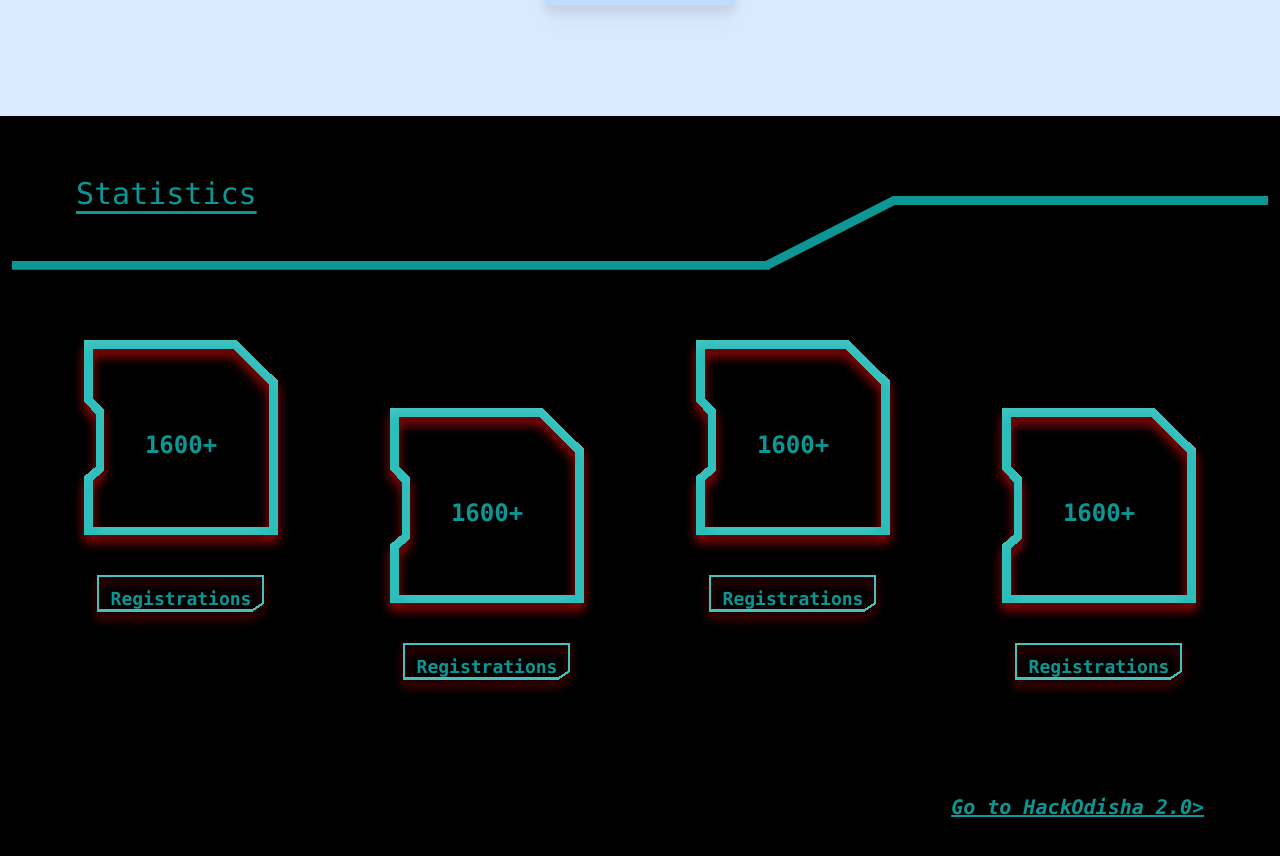
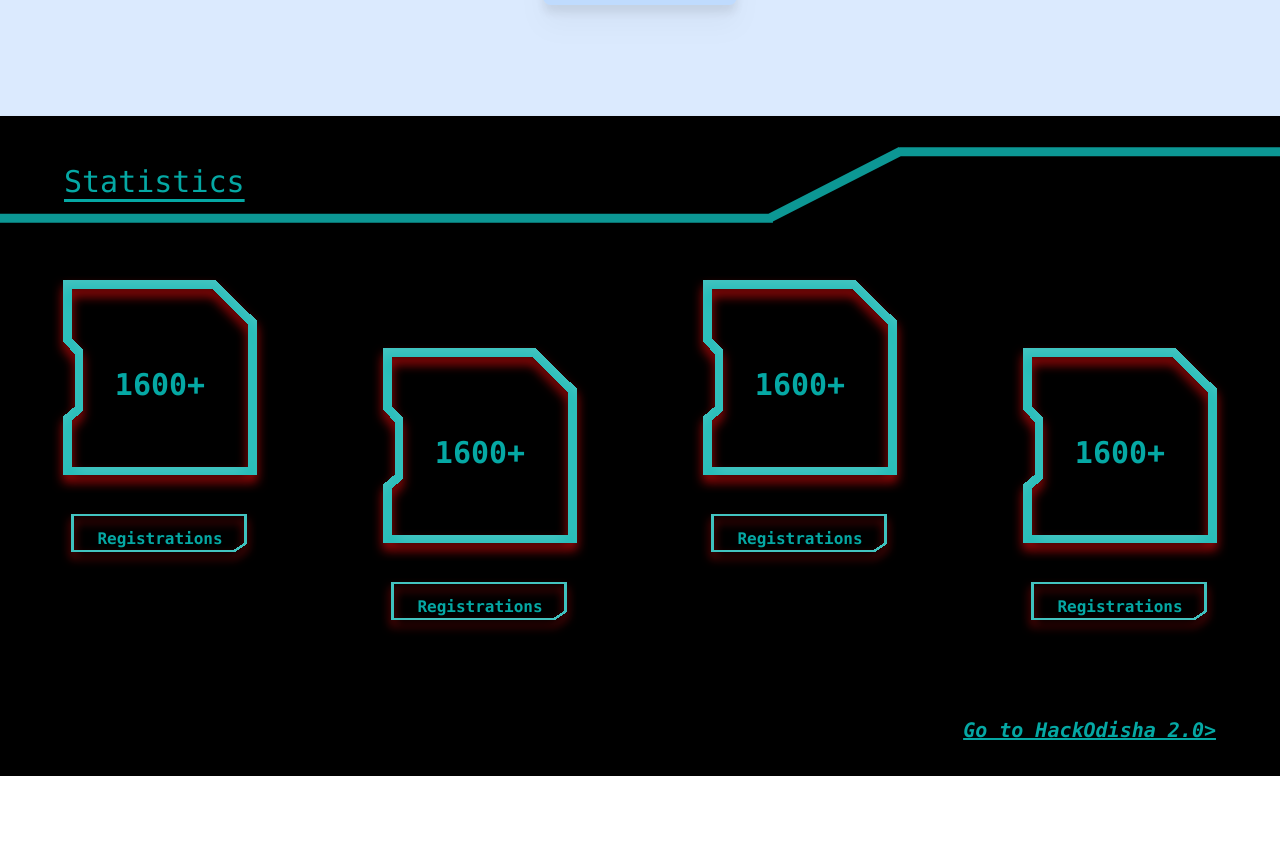
Before and after one commit to Hackodisha/Hackodisha2023, a Next.js app: page / in a window 1280 px wide. Shown: the part 684-1540 px from the top of the page. After the commit the page ends 1460 px from the top, so only its background shows below. Built offline with nearby package versions, Linux system fonts and the light colour scheme.

Commit message:
Tweaks to Statistics component

```diff
--- a/src/app/globals.css
+++ b/src/app/globals.css
@@ -9,3 +9,9 @@
 
   }
 }
+
+*{
+  margin: 0;
+  padding: 0;
+  box-sizing: border-box;
+}
--- a/src/app/page.js
+++ b/src/app/page.js
@@ -63,7 +63,7 @@ export default function Home() {
           </a>
         </div>
       </main>
-      <div className="flex min-h-fit min-w-screen flex-col items-center  xl:p-0 md:text-2xl bg-black shadow"  >
+      <div className="flex min-h-fit min-w-screen items-center bg-black shadow overflow-x-hidden"  >
         <Statistics />
       </div>
     </>
--- a/src/components/suraj/Statistics.js
+++ b/src/components/suraj/Statistics.js
@@ -4,61 +4,45 @@ import './statisticsStyle.css'
 
 const Statistics = () => {
   return (
-    <div className=" container p-3 textcolor justify-center" >
-      <div className=" lg:text-[20px] md:text-[18px] font-semibold " >
-        <h1 className="mt-[1.5rem] md:mt-[2rem] lg:mt-[2.5rem] xl:mt-[3rem] 2xl:mt-[3rem] md:mb-[0rem] lg:mb-[-1rem] xl:mb-[-1rem] 2xl:mb-[-2rem] underline underline-offset-[7px] mx-6 sm:mx-8 md:mx-12 lg:mx-16 xl:mx-16  text-lg sm:text-xl md:text-2xl lg:text-3xl xl:3xl 2xl:text-4xl font-normal ">Statistics</h1>
-        <div className='upperline'></div>
-        <div className=" grid grid-cols-2 md:grid-cols-2 lg:grid-cols-4 m-4 flex justify-items-center"  >
+    <div className=" container  text-secondary w-screen" >
+      <div className=" lg:text-[20px] md:text-[18px] font-semibold w-screen " >
 
-          <div className="card lg:h-[20rem] xl:h-[25rem] 2xl:h-[25rem]] lg:pb-[5rem] xl:pb-[5rem] 2xl:pb-[5rem] w-full m-4 mt-3  p-3 mb-5 rounded flex flex-col items-center bg-none" >
-            <div className='frame h-full w-full'>
-              <h3 className="p-8 text-base sm:text-xl md:text-2xl lg:text-2xl 2xl:text-2xl ">1600+</h3>
+        <h1 className="mt-[2.5rem] md:mt-[2rem] lg:mt-[2.5rem] xl:mt-[3rem] 2xl:mt-[3rem] -mb-1 sm:-mb-4 md:-mb-8 lg:-mb-12 xl:-mb-16 2xl:-mb-16 underline underline-offset-[7px] mx-6 smallmobile:mx-2 sm:mx-8 md:mx-12 lg:mx-16 xl:mx-16  text-3xl sm:text-2xl md:text-2xl lg:text-3xl xl:3xl 2xl:text-4xl smallmobile:text-lg font-normal 2xl:m-auto 2xl:w-[90%] ">Statistics</h1>
+        <div className='upperline 2xl:m-auto 2xl:w-[90%]'></div>
+        <div className=" grid grid-cols-2 w-full mt-4 smallmobile:grid-cols-1 place-items-center md:grid-cols-4 lg:grid-cols-4 "  >
+
+          <div className="card md:h-[20rem] xl:h-[25rem] 2xl:h-[25rem] h-64 md:pb-[5rem] xl:pb-[5rem] 2xl:pb-[5rem] w-full m-4 mt-3  p-3 mb-5 rounded flex flex-col items-center bg-none" >
+            <div className='frame h-full w-full '>
+              <h3 className="p-8 text-3xl sm:text-2xl md:text-3xl 2xl:text-4xl ">1600+</h3>
             </div>
-            <div className='base w-full lg:w-8/12  h-16 sm:h-24 md:h-28 lg:h-32'>
-              <p className=" text-xs sm:text-lg md:text-base lg:text-lg 2xl:text-xl ">Registrations</p>
+            <div className='base w-full lg:w-10/12 xl:w-8/12  h-16 sm:h-24 md:h-28 lg:h-32'>
+              <p className=" smallmobile:text-xs text-sm sm:text-lg md:text-base 2xl:text-lg ">Registrations</p>
             </div>
           </div>
-          <div className="card lg:h-[20rem] xl:h-[25rem] 2xl:h-[25rem]] lg:pt-[5rem] xl:pt-[5rem] 2xl:pt-[5rem] w-full m-4 mt-3  p-3 mb-5 rounded flex flex-col items-center bg-none" >
-            <div className='frame h-full w-full'>
-              <h3 className="p-8 text-base sm:text-xl md:text-2xl lg:text-2xl 2xl:text-2xl ">1600+</h3>
+          <div className="card md:h-[20rem] xl:h-[25rem] 2xl:h-[25rem] md:pt-[5rem] xl:pt-[5rem] 2xl:pt-[5rem] h-64 w-full m-4 mt-3  p-3 mb-5 rounded flex flex-col items-center bg-none" >
+            <div className='frame h-full w-full '>
+              <h3 className="p-8 text-3xl sm:text-2xl md:text-3xl 2xl:text-4xl ">1600+</h3>
             </div>
-            <div className='base w-full lg:w-8/12  h-16 sm:h-24 md:h-28 lg:h-32'>
-              <p className=" text-xs sm:text-lg md:text-base lg:text-lg 2xl:text-xl ">Registrations</p>
+            <div className='base w-full lg:w-10/12 xl:w-8/12  h-16 sm:h-24 md:h-28 lg:h-32'>
+              <p className=" smallmobile:text-xs text-sm sm:text-lg md:text-base 2xl:text-lg ">Registrations</p>
             </div>
           </div>
-          <div className="card lg:h-[20rem] xl:h-[25rem] 2xl:h-[25rem]] lg:pb-[5rem] xl:pb-[5rem] 2xl:pb-[5rem] w-full m-4 mt-3  p-3 mb-5 rounded flex flex-col items-center bg-none" >
-            <div className='frame h-full w-full'>
-              <h3 className="p-8 text-base sm:text-xl md:text-2xl lg:text-2xl 2xl:text-2xl ">1600+</h3>
+          <div className="card md:h-[20rem] xl:h-[25rem] 2xl:h-[25rem] h-64 md:pb-[5rem] xl:pb-[5rem] 2xl:pb-[5rem] w-full m-4 mt-3  p-3 mb-5 rounded flex flex-col items-center bg-none" >
+            <div className='frame h-full w-full '>
+              <h3 className="p-8 text-3xl sm:text-2xl md:text-3xl 2xl:text-4xl ">1600+</h3>
             </div>
-            <div className='base w-full lg:w-8/12  h-16 sm:h-24 md:h-28 lg:h-32'>
-              <p className=" text-xs sm:text-lg md:text-base lg:text-lg 2xl:text-xl ">Registrations</p>
+            <div className='base w-full lg:w-10/12 xl:w-8/12  h-16 sm:h-24 md:h-28 lg:h-32'>
+              <p className=" smallmobile:text-xs text-sm sm:text-lg md:text-base 2xl:text-lg ">Registrations</p>
             </div>
           </div>
-          <div className="card lg:h-[20rem] xl:h-[25rem] 2xl:h-[25rem]] lg:pt-[5rem] xl:pt-[5rem] 2xl:pt-[5rem] w-full m-4 mt-3  p-3 mb-5 rounded flex flex-col items-center bg-none" >
-            <div className='frame h-full w-full'>
-              <h3 className="p-8 text-base sm:text-xl md:text-2xl lg:text-2xl 2xl:text-2xl ">1600+</h3>
+          <div className="card md:h-[20rem] xl:h-[25rem] 2xl:h-[25rem] md:pt-[5rem] xl:pt-[5rem] 2xl:pt-[5rem] h-64 w-full m-4 mt-3  p-3 mb-5 rounded flex flex-col items-center bg-none" >
+            <div className='frame h-full w-full '>
+              <h3 className="p-8 text-3xl sm:text-2xl md:text-3xl 2xl:text-4xl ">1600+</h3>
             </div>
-            <div className='base w-full lg:w-8/12  h-16 sm:h-24 md:h-28 lg:h-32'>
-              <p className=" text-xs sm:text-lg md:text-base lg:text-lg 2xl:text-xl ">Registrations</p>
+            <div className='base w-full lg:w-10/12 xl:w-8/12  h-16 sm:h-24 md:h-28 lg:h-32'>
+              <p className=" smallmobile:text-xs text-sm sm:text-lg md:text-base 2xl:text-lg ">Registrations</p>
             </div>
           </div>
-          {/* <div className="card lg:h-[20rem] xl:h-[25rem] 2xl:h-[25rem]] w-full m-4 mt-3  p-3 mb-5 rounded flex flex-col items-center bg-none" >
-            <div className='frame h-full w-full'>
-              <h3 className="p-8 text-base sm:text-xl md:text-2xl lg:text-2xl 2xl:text-2xl ">1600+</h3>
-            </div>
-            <div className='base w-full lg:w-8/12  h-16 sm:h-24 md:h-28 lg:h-32'>
-              <p className=" text-xs sm:text-lg md:text-base lg:text-lg 2xl:text-xl ">Registrations</p>
-            </div>
-          </div>
-          <div className="card lg:h-[20rem] xl:h-[25rem] 2xl:h-[25rem]] w-full m-4 mt-3  p-3 mb-5 rounded flex flex-col items-center bg-none" >
-            <div className='frame h-full w-full'>
-              <h3 className="p-8 text-base sm:text-xl md:text-2xl lg:text-2xl 2xl:text-2xl ">1600+</h3>
-            </div>
-            <div className='base w-full lg:w-8/12  h-16 sm:h-24 md:h-28 lg:h-32'>
-              <p className=" text-xs sm:text-lg md:text-base lg:text-lg 2xl:text-xl ">Registrations</p>
-            </div>
-          </div> */}
-
         </div>
         <div className="flex justify-end mr-16 py-8">
           <a href="https://deploy-preview-78--hackodisha2022.netlify.app/" rel="noreferrer" target="_blank">
--- a/src/components/suraj/statisticsStyle.css
+++ b/src/components/suraj/statisticsStyle.css
@@ -1,16 +1,16 @@
 .upperline {
     background-repeat: no-repeat;
     background-image: url('/Images/upperline.svg');
-    background-size: contain;
+    background-size: 100% 100%;
+
+    background-position: right;
     height: 100px;
+    -moz-background-clip: border-box;
     display: flex;
     align-items: flex-start;
     justify-content: center;
 }
 
-.textcolor{
-    color: #0C9794;
-}
 .frame{
     background-repeat: no-repeat;
     background-image: url('/Images/frameTop.svg');
--- a/tailwind.config.js
+++ b/tailwind.config.js
@@ -12,6 +12,12 @@ module.exports = {
         'gradient-conic':
           'conic-gradient(from 180deg at 50% 50%, var(--tw-gradient-stops))',
       },
+      screens:{
+        smallmobile: {"max":"350px"},
+      },
+      colors: {
+        "secondary": "#05A8A4",
+      }
     },
   },
   plugins: [],
```
